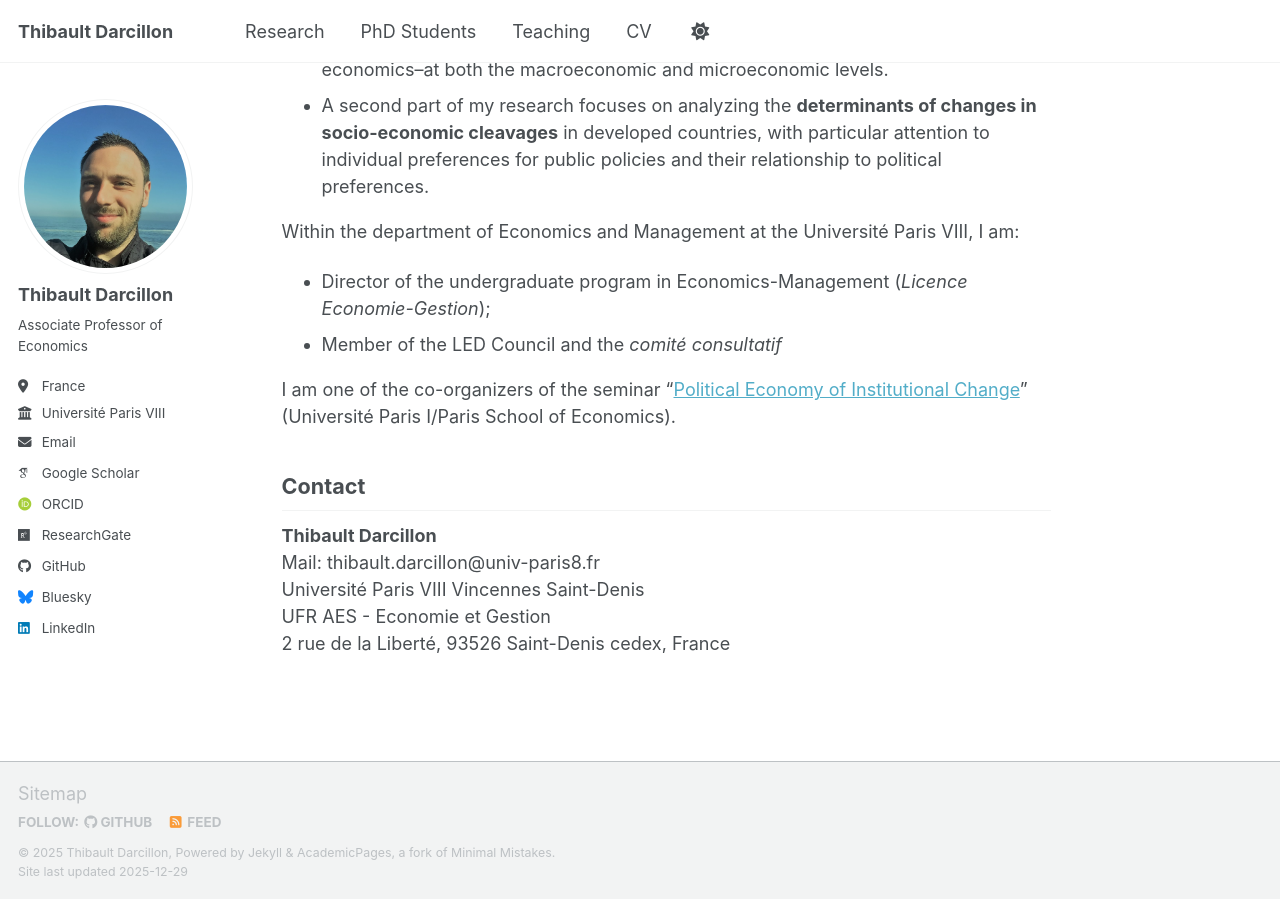
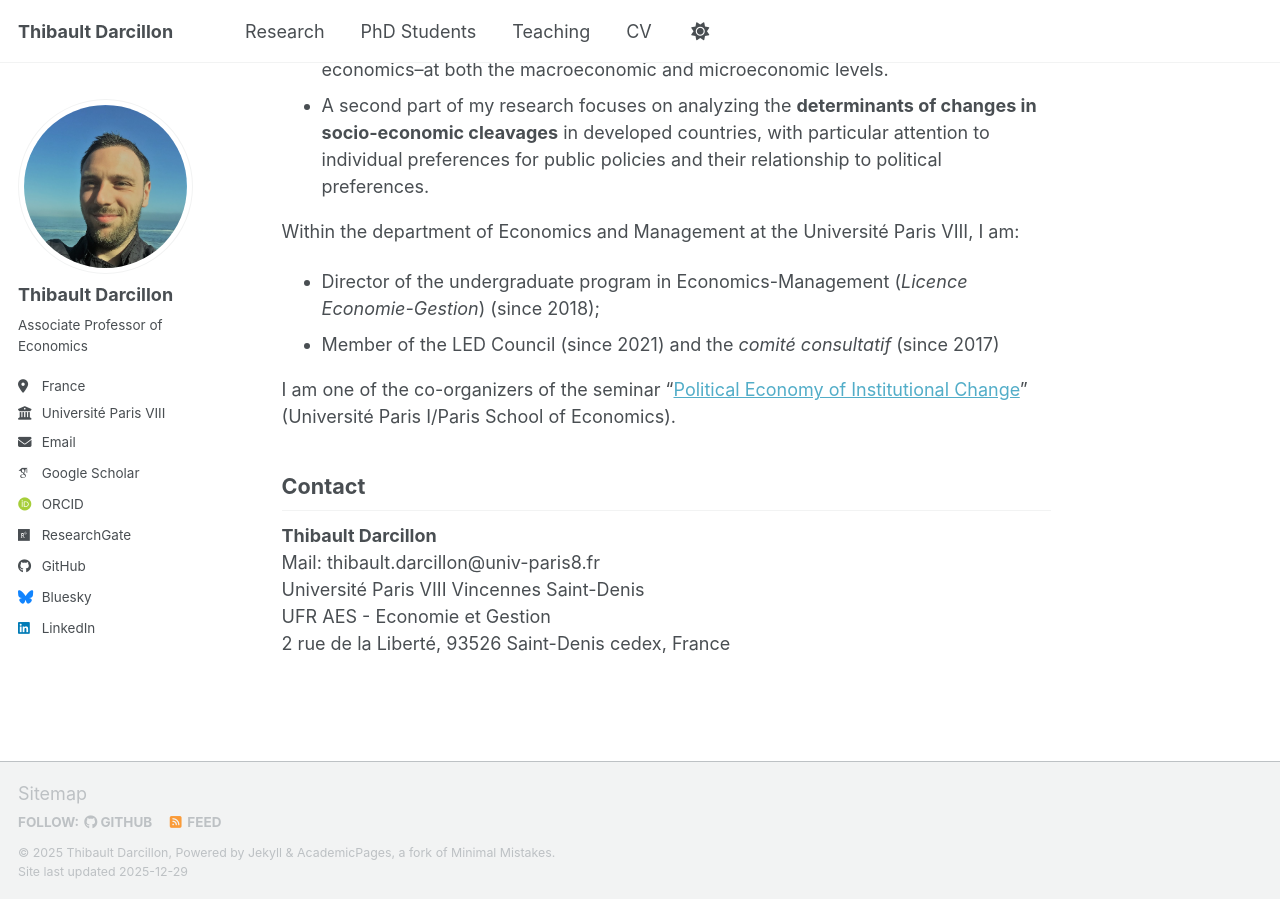
Before and after one commit to thibaultdarcillon/thibaultdarcillon.github.io, a Jekyll site: the page built from _pages/about.md, in a window 1280 px wide and 900 px high, scrolled down 502 px. Built offline with Jekyll 4.4.1, drawn with Linux system fonts in a browser that asks for light colours; some web fonts are replaced; a script bundle is joined from its source files by our own code; library files that are not in the unit come from our copies.

Commit message:
Update about me

```diff
--- a/_pages/about.md
+++ b/_pages/about.md
@@ -15,8 +15,8 @@ My **research interests** are in questions related to (i) Political Economy; (ii
 
 Within the department of Economics and Management at the Université Paris VIII, I am:
 
-- Director of the undergraduate program in Economics-Management (*Licence Economie-Gestion*);
-- Member of the LED Council and the *comité consultatif*
+- Director of the undergraduate program in Economics-Management (*Licence Economie-Gestion*) (since 2018);
+- Member of the LED Council (since 2021) and the *comité consultatif* (since 2017)
 
 I am one of the co-organizers of the seminar "[Political Economy of Institutional Change](https://www.parisschoolofeconomics.eu/evenements/economie-politique-du-changement-institutionnel-epci/)" (Université Paris I/Paris School of Economics).
 
```
